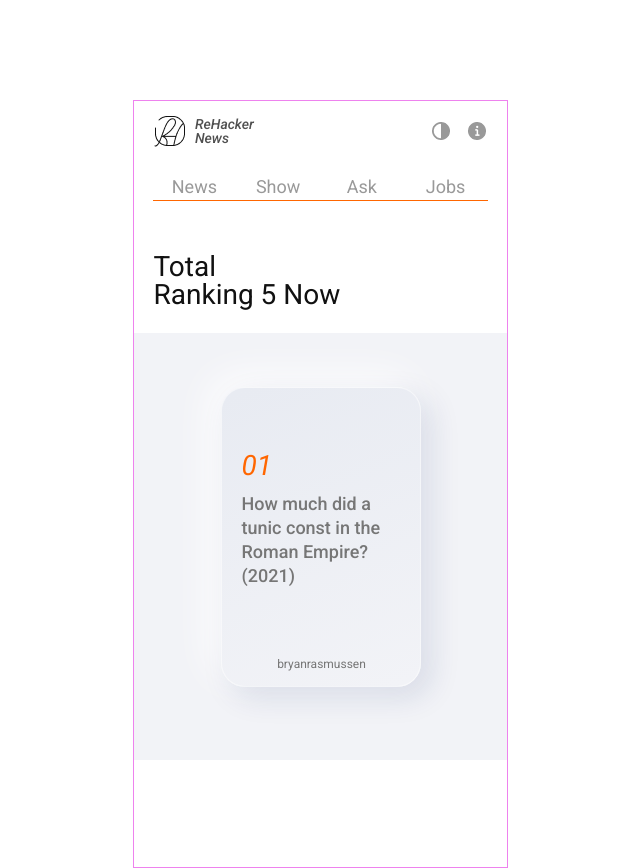
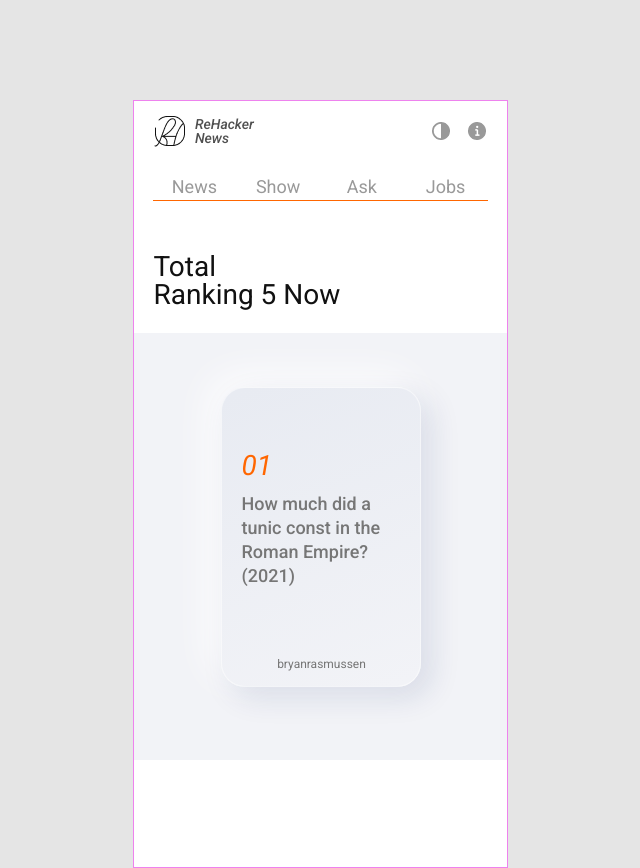
Before and after one commit to GyoHeon/react-hacker-news, a React (Create React App) app: page / in a window 1280 px wide. Shown: the whole page, without its empty margins (320-960 px from the left). Built offline with nearby package versions, Linux system fonts and the light colour scheme.

Commit message:
style: color fix

```diff
--- a/src/components/Viewport.tsx
+++ b/src/components/Viewport.tsx
@@ -8,6 +8,7 @@ const View = styled.div`
   width: 100%;
   height: 768px;
   border: 1px solid violet;
+  background-color: #ffffff;
 `;
 
 export default Viewport;
--- a/src/styles/GlobalStyle.tsx
+++ b/src/styles/GlobalStyle.tsx
@@ -40,6 +40,7 @@ body {
   line-height: 1;
   font-family: 'Roboto', 'sans-serif';
   color: ${(props) => props.theme.textColor};
+  background-color: #e5e5e5;
 }
 menu, ol, ul {
   list-style: none;
```
